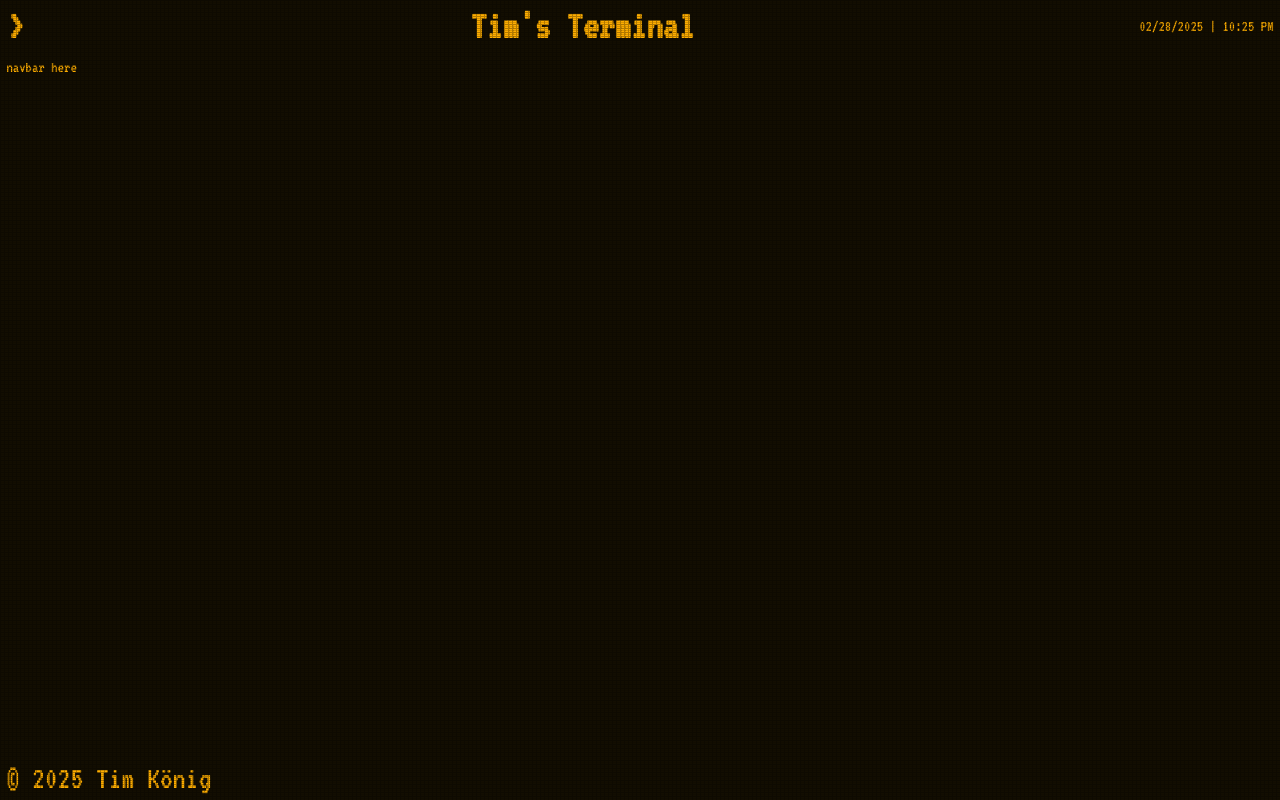
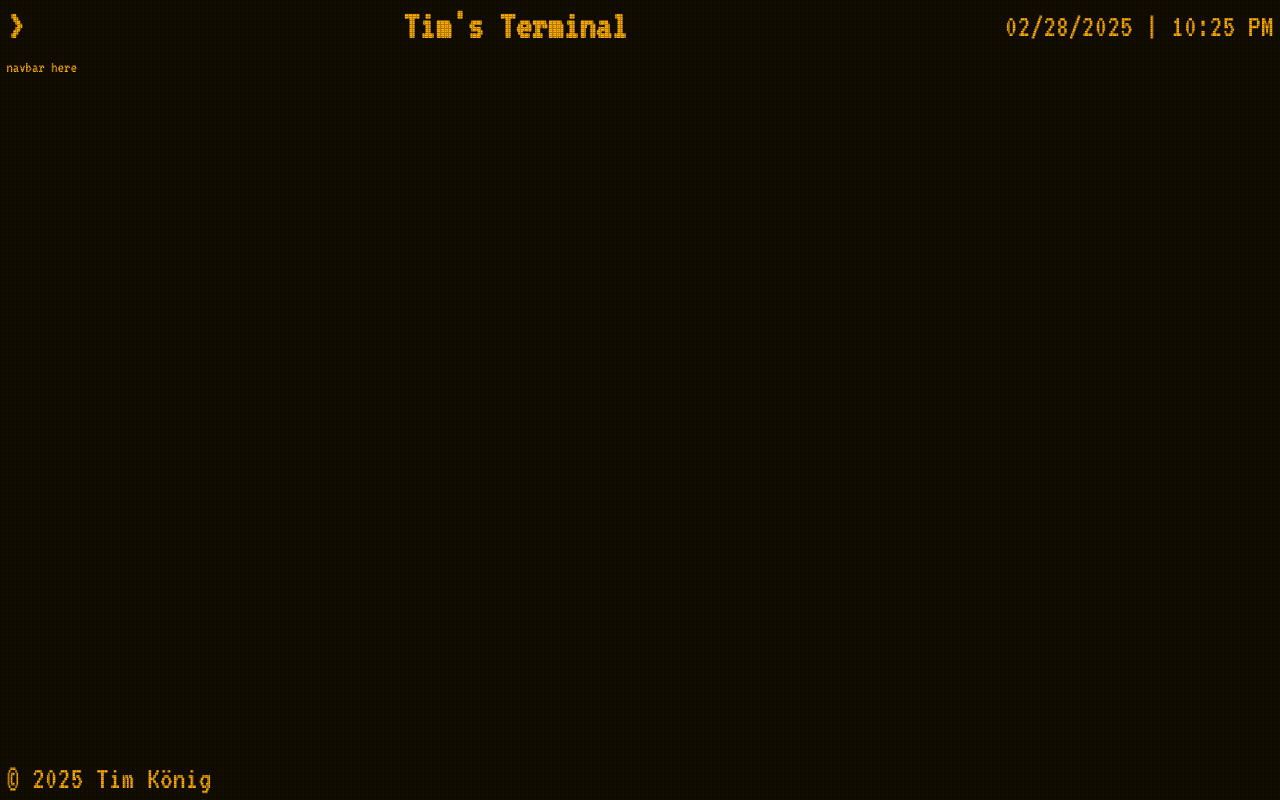
Before and after one commit to TimKoenig96/TimKoenig96.github.io, a website built with webpack: page src/index.html in a window 1280 px wide. Built offline with nearby package versions, Linux system fonts and the light colour scheme.

Commit message:
fix: Date/time size

```diff
--- a/src/index.html
+++ b/src/index.html
@@ -29,7 +29,7 @@
 	<div id="header">
 		<h1 id="navbar_toggle">&gt;</h1>
 		<h1>Tim's Terminal</h1>
-		<span id="datetime"></span>
+		<p id="datetime"></p>
 	</div>
 
 	<div id="main">
```
